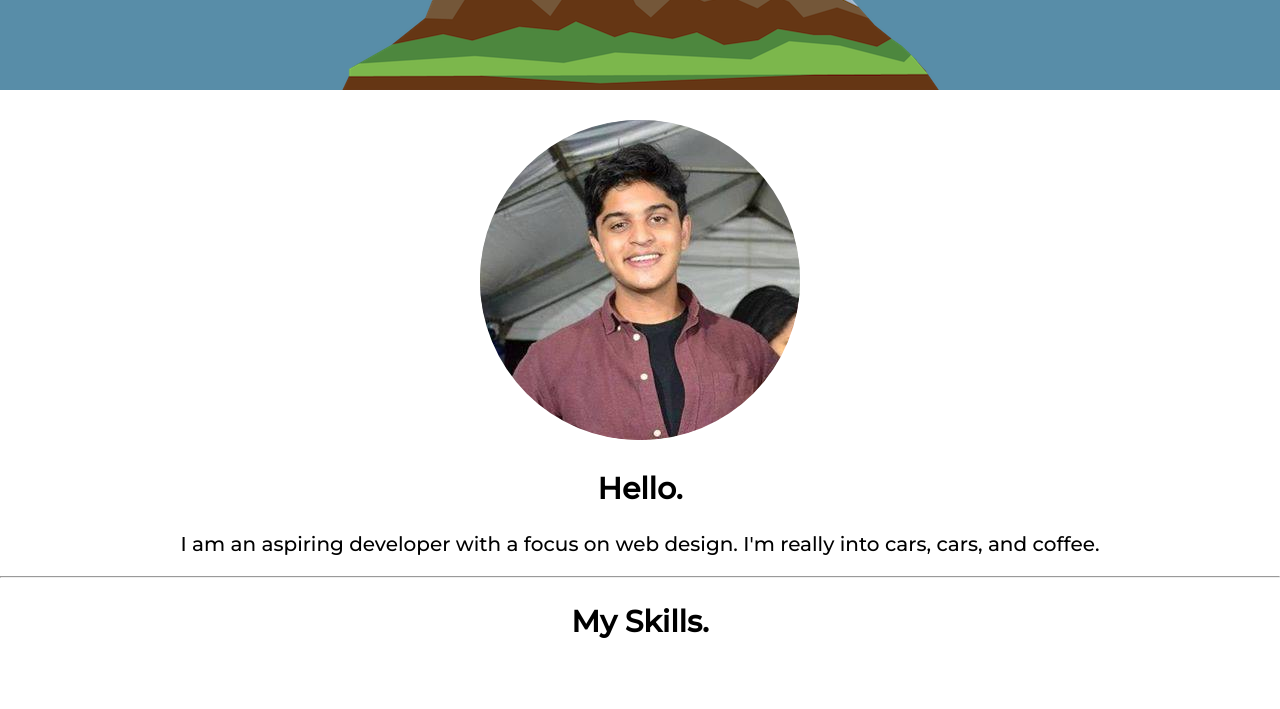
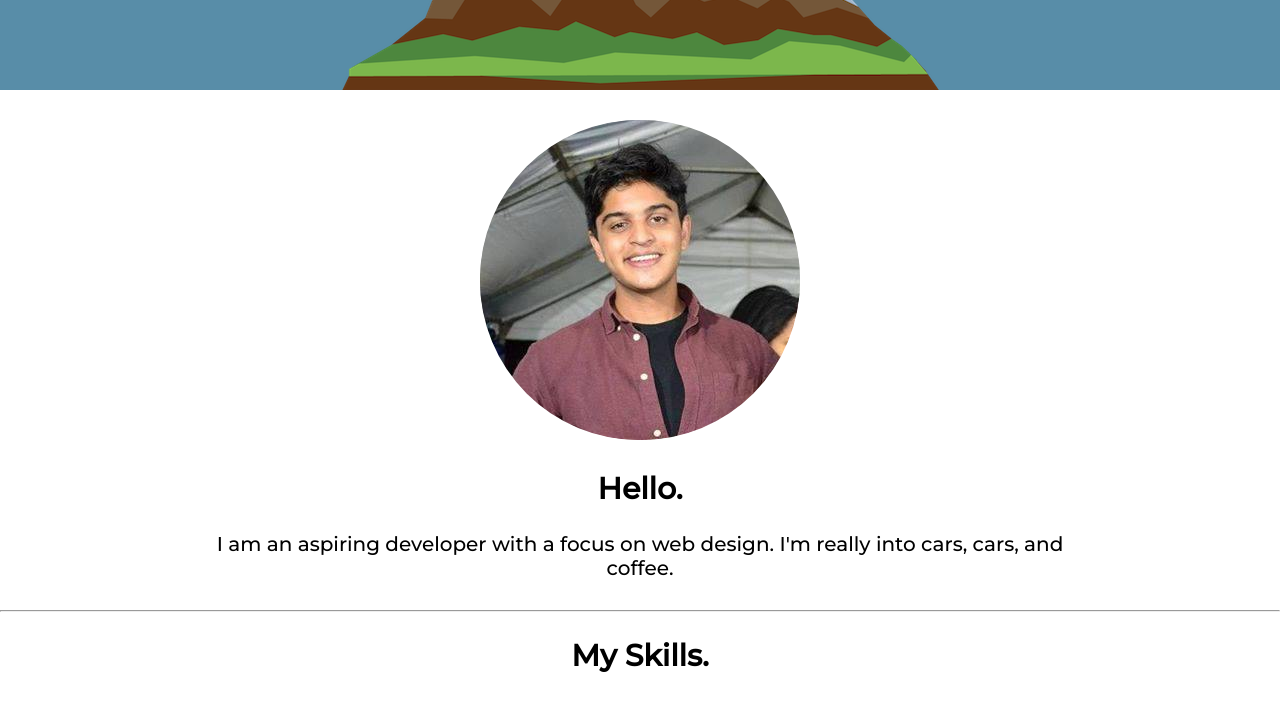
Before and after one commit to SuhailSayed/cv, a plain HTML site: page index.html in a window 1280 px wide. Shown: the part 770-1479 px from the top of the page. Drawn offline with Linux system fonts and the light colour scheme.

Commit message:
Update styles.css

```diff
--- a/css/styles.css
+++ b/css/styles.css
@@ -27,7 +27,9 @@ body {
 }
 
 .profile {
+  display: inline-block;
   margin-top: 30px;
+  width: 70%;
 }
 
 .skill-row {
```
